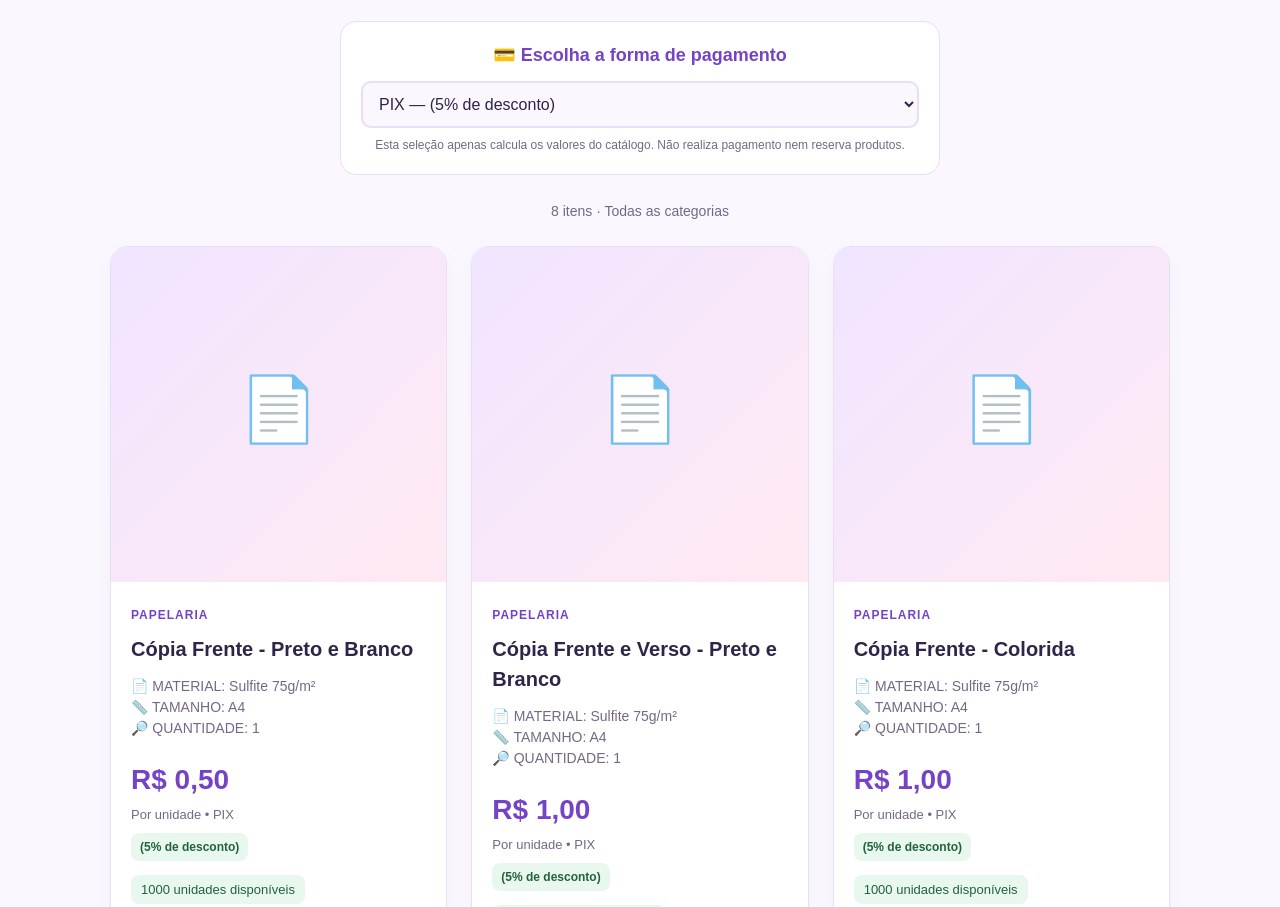
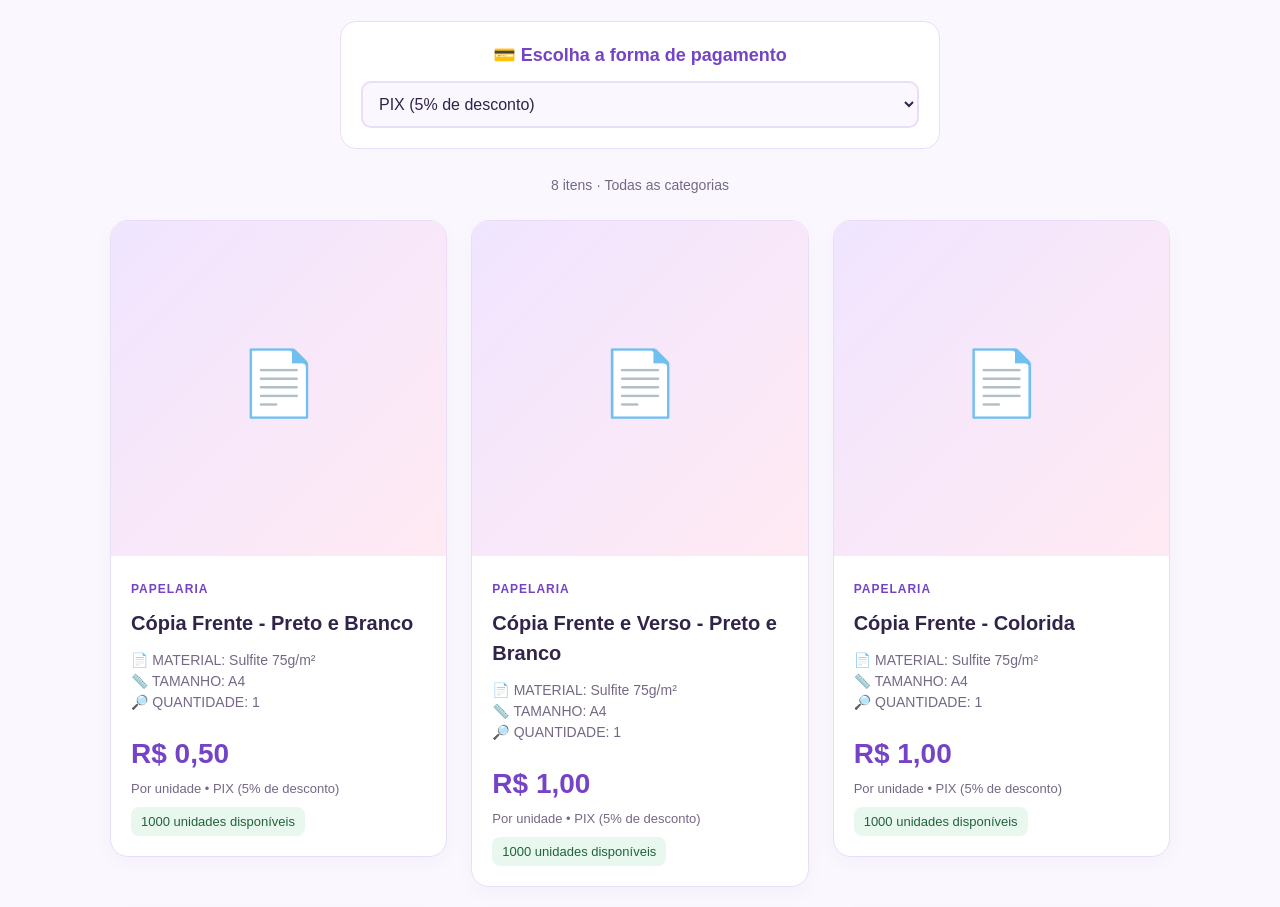
Before and after one commit to isaocanha/universo-pixelado, a plain HTML site: page index.html in a window 1280 px wide. Shown: the part 342-1249 px from the top of the page. Drawn offline with Linux system fonts and the light colour scheme.

Commit message:
Update index.html

```diff
--- a/index.html
+++ b/index.html
@@ -608,30 +608,15 @@
         💳 Escolha a forma de pagamento
       </label>
 
-      <select
-        id="forma-pagamento"
-        aria-describedby="pagamento-aviso"
-      >
+      <select id="forma-pagamento">
         <option value="pix">
-          PIX — (5% de desconto)
+          PIX (5% de desconto)
         </option>
 
         <option value="cartao">
-          Cartão (Apenas aproximação)
-        </option>
-
-        <option value="link">
-          Link de Pagamento (débito e crédito)
+          Cartão (Apenas Aproximação) / Link de Pagamento (débito e crédito)
         </option>
       </select>
-
-      <p
-        id="pagamento-aviso"
-        class="pagamento-aviso"
-      >
-        Esta seleção apenas calcula os valores do catálogo.
-        Não realiza pagamento nem reserva produtos.
-      </p>
     </div>
 
     <p
@@ -906,27 +891,13 @@
 
     const formasPagamento = {
       pix: {
-        nome: "PIX",
-        acrescimoPercentual: 0,
-        detalhe: "(5% de desconto)",
-        explicacao:
-          "Os preços exibidos estão na opção PIX, usando o preço original cadastrado."
+        nome: "PIX (5% de desconto)",
+        acrescimoPercentual: 0
       },
 
       cartao: {
-        nome: "Cartão (Apenas aproximação)",
-        acrescimoPercentual: 5,
-        detalhe: "Acréscimo de 5% já incluído",
-        explicacao:
-          "Os preços exibidos incluem 5% de acréscimo sobre o preço original."
-      },
-
-      link: {
-        nome: "Link de Pagamento (débito e crédito)",
-        acrescimoPercentual: 2,
-        detalhe: "Acréscimo de 2% já incluído",
-        explicacao:
-          "Os preços exibidos incluem 2% de acréscimo sobre o preço original."
+        nome: "Cartão (Apenas Aproximação) / Link de Pagamento (débito e crédito)",
+        acrescimoPercentual: 5
       }
     };
 
@@ -1004,12 +975,6 @@
         );
 
         item.forma.textContent = `Por unidade • ${forma.nome}`;
-        item.detalhe.textContent = forma.detalhe;
-
-        item.detalhe.classList.toggle(
-          "desconto",
-          pagamentoAtual === "pix"
-        );
       });
     }
 
@@ -1404,22 +1369,19 @@
 
         const preco = criarElemento("p", "preco");
         const forma = criarElemento("p", "preco-forma");
-        const detalhe = criarElemento("span", "preco-detalhe");
 
         info.append(
           criarElemento("span", "categoria", categoriaExibida),
           criarElemento("h2", "", produto.nome),
           criarElemento("p", "descricao", produto.descricao),
           preco,
-          forma,
-          detalhe
+          forma
         );
 
         precosVisiveis.push({
           produto,
           preco,
-          forma,
-          detalhe
+          forma
         });
 
         const disponivel = produto.estoque > 0;
```
